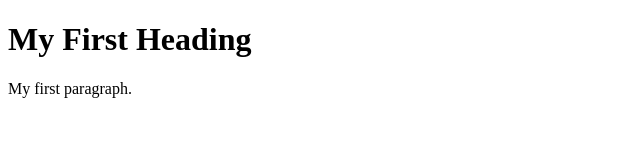
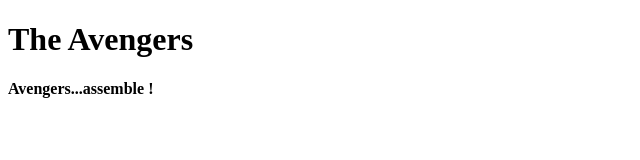
Before and after one commit to chum13-985/Example, a plain HTML site: page index.html in a window 1280 px wide. Shown: the whole page, without its empty margins (0-640 px from the left). Drawn offline with Linux system fonts and the light colour scheme.

Commit message:
Update index.html
added head and title to the body . I've change the heading 1 name to The Avengers and the elements of <p> to Avengers... Assemble.

```diff
--- a/index.html
+++ b/index.html
@@ -1,9 +1,12 @@
 <!DOCTYPE html>
 <html>
-<body>
+ <body>
+   <head>
+    <title>The Avengers</title>
+   </head>
 
-<h1>My First Heading</h1>
-<p>My first paragraph.</p>
+  <h1>The Avengers</h1>
+ <p><strong>Avengers...assemble !</strong></p>
 
 </body>
 </html>
```
